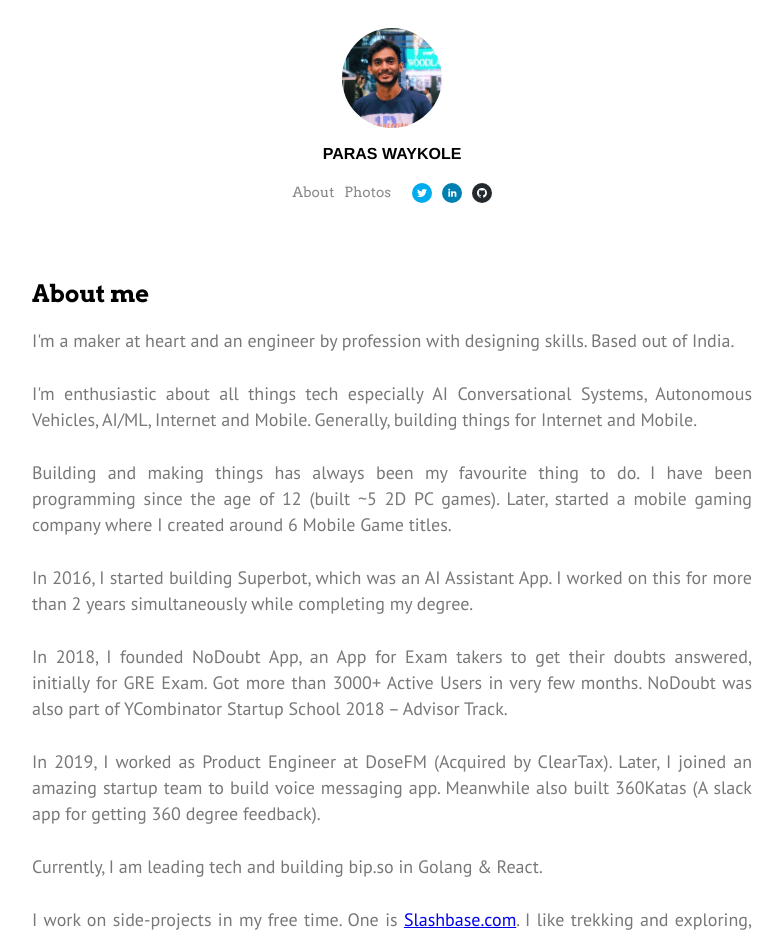
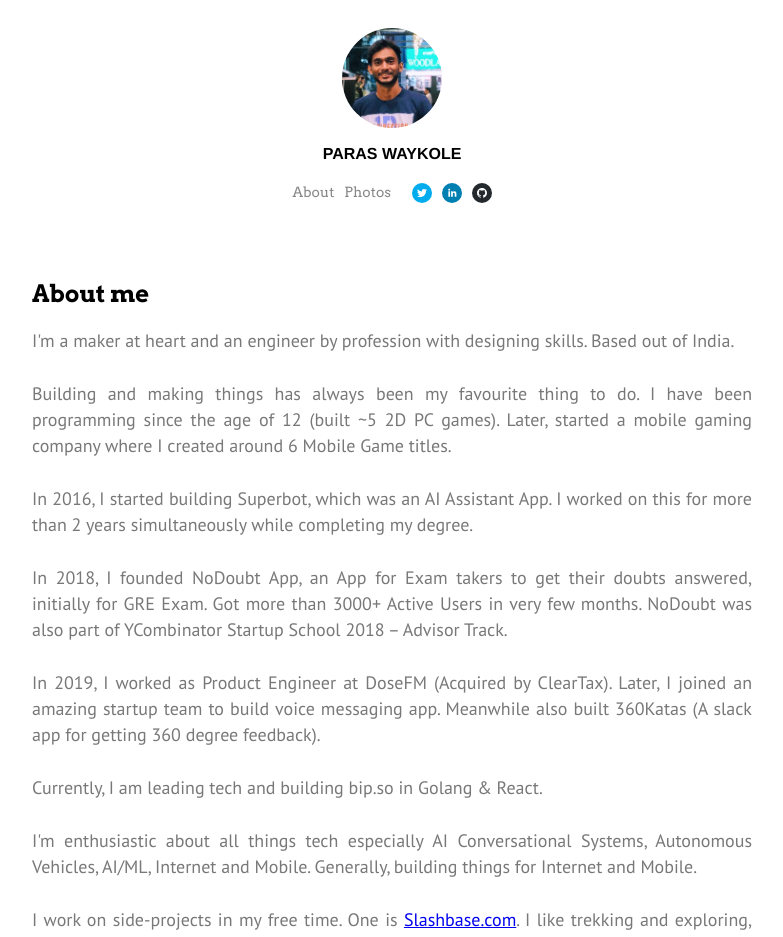
Before and after one commit to paraswaykole/paraswaykole-personal-website, a Next.js app: page / in a window 1280 px wide. Shown: the top 937 px of the page, without its empty margins (248-1031 px from the left). Built offline with nearby package versions, Linux system fonts and the light colour scheme.

Commit message:
moved a para

```diff
--- a/pages/index.js
+++ b/pages/index.js
@@ -16,11 +16,6 @@
           <p>
             I&apos;m a maker at heart and an engineer by profession with
             designing skills. Based out of India.
-          </p>
-          <p>
-            I&apos;m enthusiastic about all things tech especially AI
-            Conversational Systems, Autonomous Vehicles, AI/ML, Internet and
-            Mobile. Generally, building things for Internet and Mobile.
           </p>
           <p>
             Building and making things has always been my favourite thing to do.
@@ -47,6 +42,11 @@
           <p>
             Currently, I am leading tech and building bip.so in Golang &amp;
             React.
+          </p>
+          <p>
+            I&apos;m enthusiastic about all things tech especially AI
+            Conversational Systems, Autonomous Vehicles, AI/ML, Internet and
+            Mobile. Generally, building things for Internet and Mobile.
           </p>
           <p>
             I work on side-projects in my free time. One is{" "}
```
